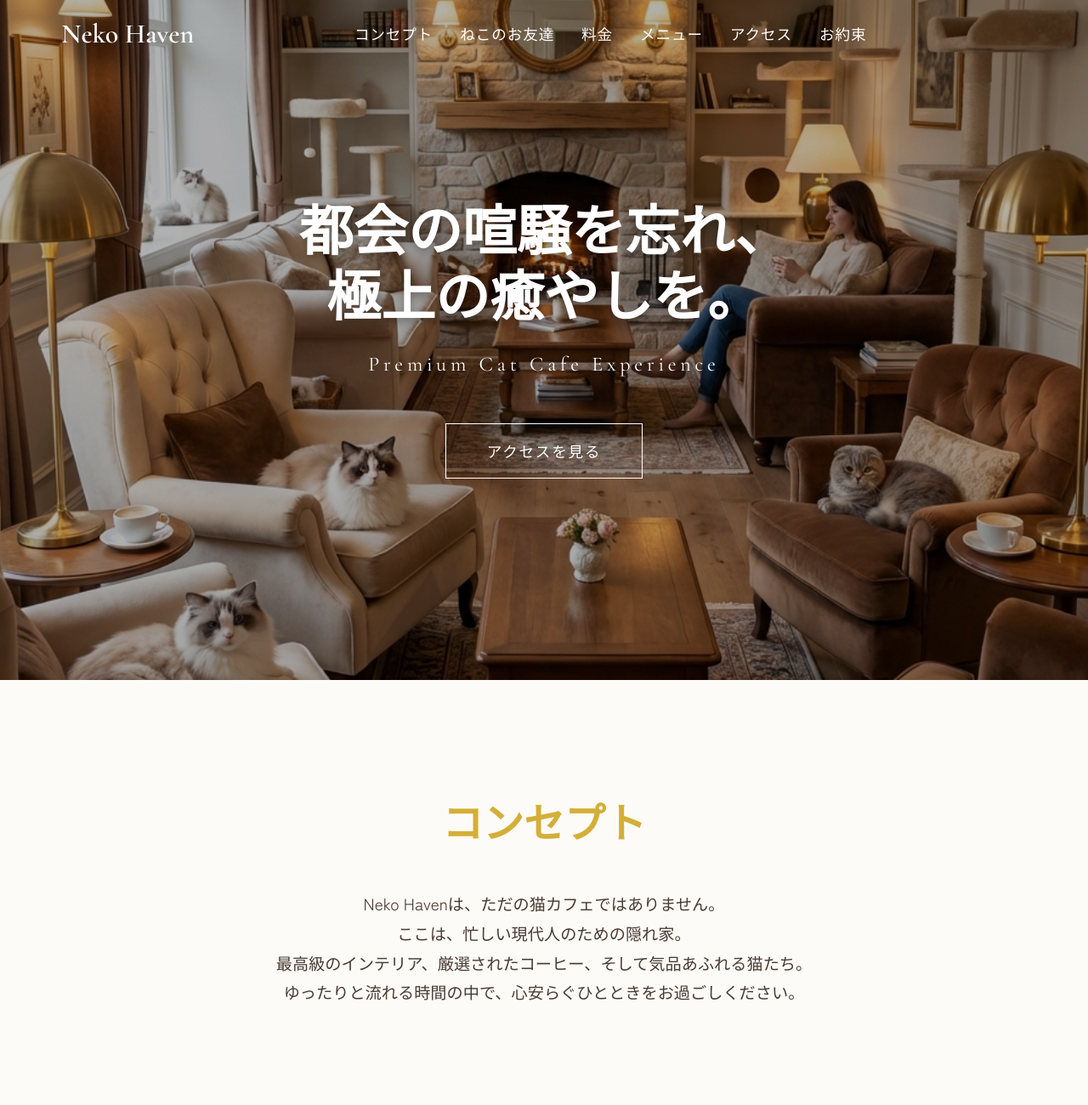
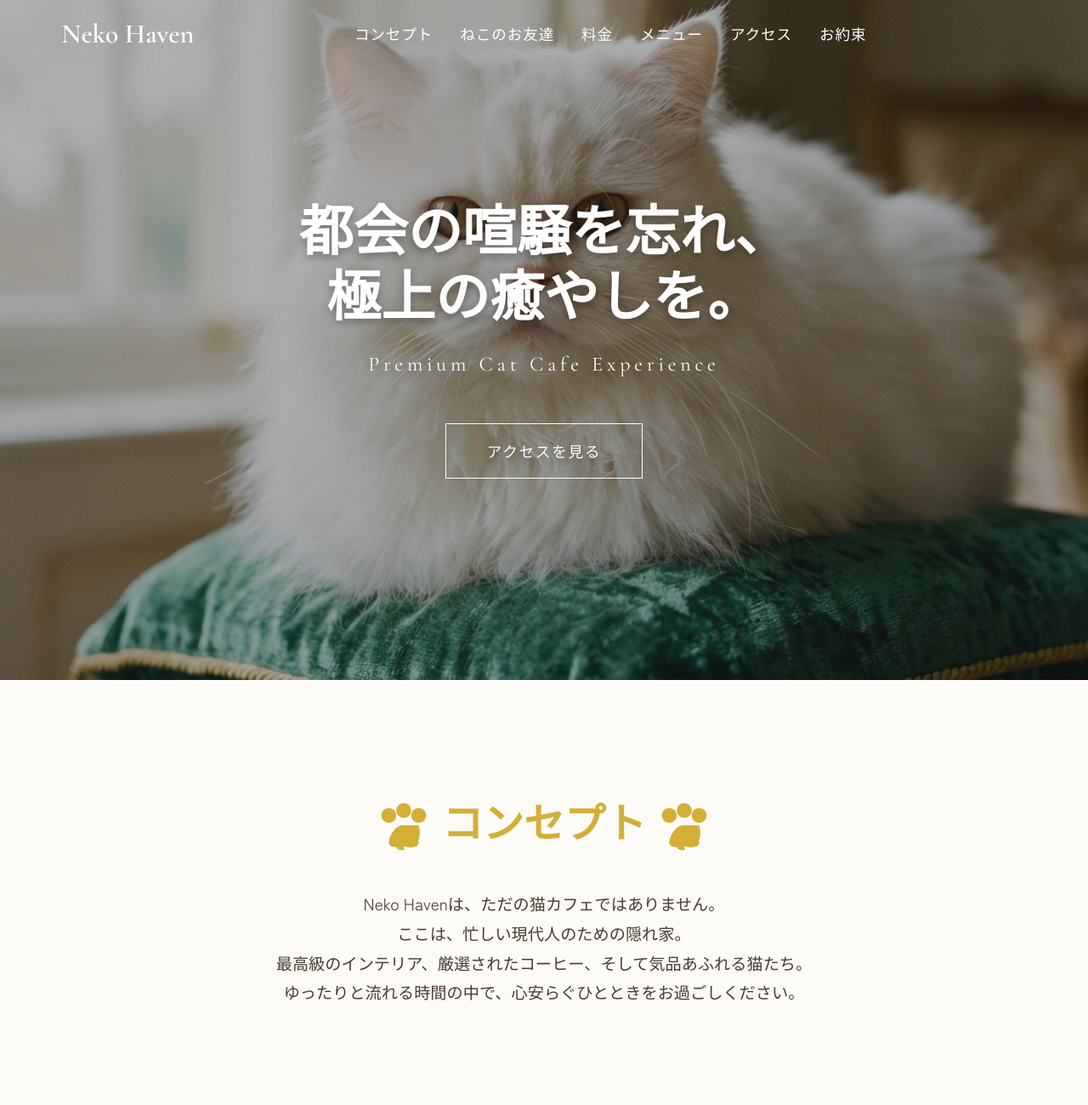
Before and after one commit to Nakai40/cat-cafe-website, a website built with Vite: page index.html in a window 1280 px wide. Shown: the top 1300 px of the page at 85% size. Built offline with nearby package versions, Linux system fonts and the light colour scheme.

Commit message:
feat: ヒーロー画像スライダーを実装し、セクションタイトルに足跡アイコンを追加しました。

```diff
--- a/index.html
+++ b/index.html
@@ -42,7 +42,11 @@
         <a href="#access" class="btn-primary">アクセスを見る</a>
       </div>
       <div class="hero-overlay"></div>
-      <img src="./assets/hero.png" alt="Interior of Neko Haven" class="hero-bg">
+      <div class="hero-slider">
+        <img src="./assets/hero.png" alt="Interior of Neko Haven" class="hero-slide active">
+        <img src="./assets/cat1.png" alt="Relaxing Cat" class="hero-slide">
+        <img src="./assets/cat2.png" alt="Playful Cat" class="hero-slide">
+      </div>
     </section>
 
     <section id="about" class="section">
--- a/main.js
+++ b/main.js
@@ -65,4 +65,16 @@ document.addEventListener('DOMContentLoaded', () => {
             }
         });
     });
+    // Hero Slider
+    const slides = document.querySelectorAll('.hero-slide');
+    let currentSlide = 0;
+    const slideInterval = 5000;
+
+    if (slides.length > 0) {
+        setInterval(() => {
+            slides[currentSlide].classList.remove('active');
+            currentSlide = (currentSlide + 1) % slides.length;
+            slides[currentSlide].classList.add('active');
+        }, slideInterval);
+    }
 });
--- a/style.css
+++ b/style.css
@@ -141,26 +141,35 @@ header .container {
   overflow: hidden;
 }
 
-.hero-bg {
+.hero-slider {
+  position: absolute;
+  top: 0;
+  left: 0;
+  width: 100%;
+  height: 100%;
+  z-index: -2;
+}
+
+.hero-slide {
   position: absolute;
   top: 0;
   left: 0;
   width: 100%;
   height: 100%;
   object-fit: cover;
-  z-index: -2;
-  transform: scale(1.1);
-  animation: zoomOut 20s infinite alternate linear;
+  opacity: 0;
+  /* Reset transform after fade out is complete to prevent visible snap */
+  transition: opacity 2s ease-in-out, transform 0s 2s;
+  transform: scale(1);
+  z-index: 0;
 }
 
-@keyframes zoomOut {
-  from {
-    transform: scale(1.1);
-  }
-
-  to {
-    transform: scale(1.0);
-  }
+.hero-slide.active {
+  opacity: 1;
+  /* Start zoom and fade in immediately */
+  transition: opacity 2s ease-in-out, transform 10s linear;
+  transform: scale(1.1);
+  z-index: 1;
 }
 
 .hero-overlay {
@@ -238,6 +247,23 @@ header .container {
   text-align: center;
   margin-bottom: 2rem;
   color: var(--color-accent);
+  display: flex;
+  align-items: center;
+  justify-content: center;
+  gap: 1rem;
+}
+
+.section-title::before,
+.section-title::after {
+  content: '';
+  display: inline-block;
+  width: 1.2em;
+  height: 1.2em;
+  background-image: url("./assets/paw-icon.svg");
+  background-size: contain;
+  background-repeat: no-repeat;
+  background-position: center;
+  opacity: 1;
 }
 
 .section-desc {
```
Also changed, not shown: assets/paw-icon.svg (added).
